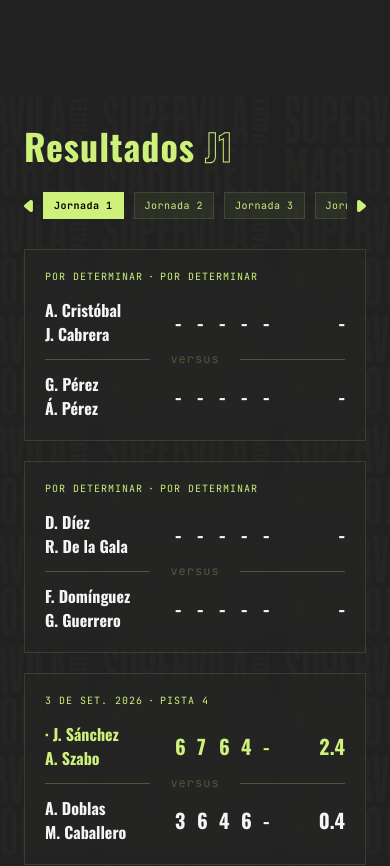
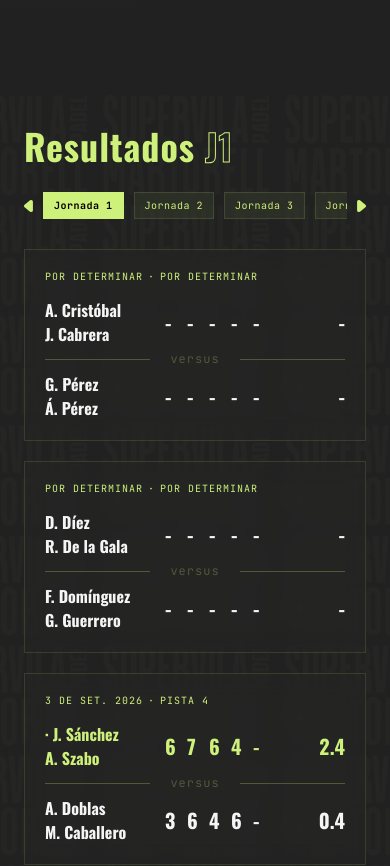
Before and after one commit to gperezdev/superliga, a React (Vite) app: page / in a window 390 px wide. Shown: the part 829-1695 px from the top of the page. Built offline with nearby package versions, Linux system fonts and the light colour scheme.

Commit message:
update: fixed responsive

```diff
--- a/src/layouts/Results/Results.module.css
+++ b/src/layouts/Results/Results.module.css
@@ -243,7 +243,7 @@
         flex-flow: column nowrap;
         align-items: flex-start;
         gap: 0px;
-        width: 100px;
+        width: 90px;
         font-size: 16px;
     }
 
```
